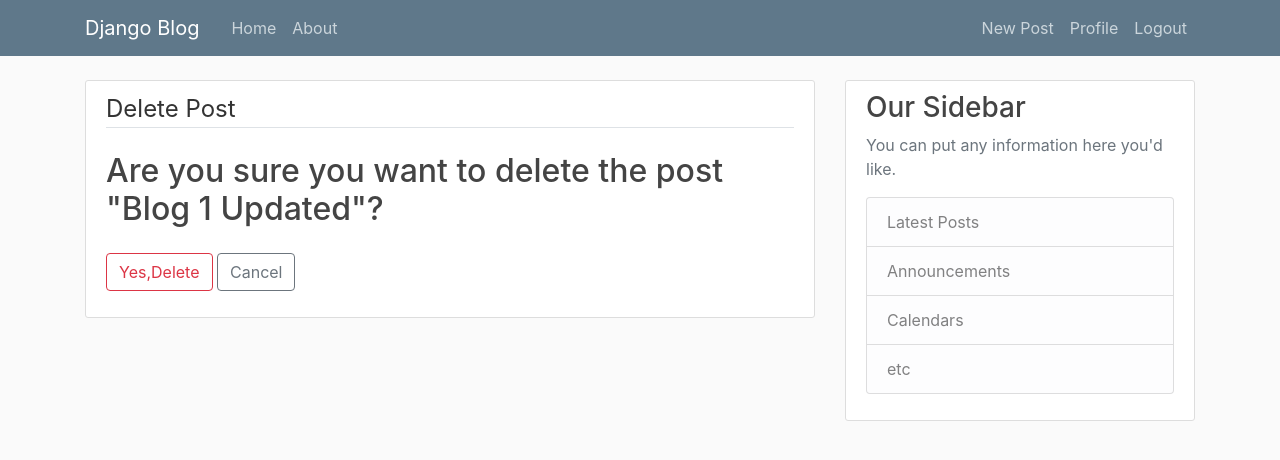
After one commit to sansairama/django_project, a Django app: page /posts/1/delete/ in a window 1280 px wide. The commit adds this page. Shown: the top 460 px of the page. Run offline with Django 3.2, Linux system fonts and the light colour scheme; a user stored in the database is signed in; data comes from the database, SQL or seed files in the repository; both versions use the stored data as it was after the commit; some libraries are stand-ins or nearby versions.

Commit message:
edited and added update and delete post

```diff
--- a/learn/blog/templates/blog/base.html
+++ b/learn/blog/templates/blog/base.html
@@ -31,6 +31,7 @@
               <!-- Navbar Right Side -->
               <div class="navbar-nav">
                 {% if user.is_authenticated %}
+                <a class="nav-item nav-link" href="{% url 'post_create' %}">New Post</a>
                 <a class="nav-item nav-link" href="{% url 'profile' %}">Profile</a>
                 <a class="nav-item nav-link" href="{% url 'logout' %}">Logout</a>
                 {% else %}
--- /dev/null
+++ b/learn/blog/templates/blog/post_confirm_delete.html
@@ -0,0 +1,16 @@
+{% extends "blog/base.html" %}
+{% block content %}
+    <div class="content-section">
+        <form method="POST">
+            {% csrf_token %}
+            <fieldset class="form-group">
+                <legend class="border-bottom mb-4">Delete Post</legend>
+                <h2>Are you sure you want to delete the post "{{ object.title }}"?</h2>
+            </fieldset>
+            <div class="form-group">
+                <button class="btn btn-outline-danger" type="submit">Yes,Delete</button>
+                <a class="btn btn-outline-secondary" href="{% url 'post_detail' object.id %}">Cancel</a>
+            </div>
+        </form>
+    </div>
+{% endblock content %}
--- a/learn/blog/templates/blog/post_detail.html
+++ b/learn/blog/templates/blog/post_detail.html
@@ -5,6 +5,12 @@
           <div class="article-metadata">
             <a class="mr-2" href="#">{{ object.author }}</a>
             <small class="text-muted">{{ object.date_posted | date:"F d, Y" }}</small>
+            {% if object.author == user %}
+              <div>
+              <a class = "btn btn-secondary btn-sm mt-1 mb-1" href= "{% url 'post_update' object.id %}">Update</a>
+              <a class = "btn btn-danger btn-sm mt-1 mb-1" href = "{% url 'post_delete' object.id %}">Delete</a>
+              </div>
+            {% endif %}
           </div>
           <h2 class="article-title">{{ object.title }}</h2>
           <p class="article-content">{{ object.content }}</p>
--- a/learn/blog/urls.py
+++ b/learn/blog/urls.py
@@ -3,13 +3,15 @@
     PostListView,
     PostDetailView,
     PostCreateView,
-    PostUpdateView
+    PostUpdateView,
+    PostDeleteView
     )
 from . import views
 urlpatterns = [
     path('',PostListView.as_view(),name='blog-home'),
      path('posts/<int:pk>',PostDetailView.as_view(),name='post_detail'),
      path('posts/new',PostCreateView.as_view(),name='post_create'),
+     path('posts/<int:pk>/delete/',PostDeleteView.as_view(),name='post_delete'),
      path('posts/<int:pk>/update/',PostUpdateView.as_view(),name='post_update'),
      #the pk value helps us to go to the post that we want to(primary key)
     path('about/',views.about,name='blog-about')#this doesnt needed to be added to the project url page it will recoznise it automatically.
--- a/learn/blog/views.py
+++ b/learn/blog/views.py
@@ -4,7 +4,8 @@
     ListView,
     DetailView,
     CreateView,
-    UpdateView
+    UpdateView,
+    DeleteView
 )
 from .models import Post
 #some fake posts to see how things work.
@@ -42,6 +43,14 @@
         if self.request.user == post.author:
             return True
         return False
+class PostDeleteView(LoginRequiredMixin,UserPassesTestMixin,DeleteView):
+    model=Post
+    success_url = '/'
+    def test_func(self):#to make sure that the login user can delete in his own project
+        post=self.get_object()
+        if self.request.user == post.author:
+            return True
+        return False
 # this is what a user will see.We also need to map a url pattern to this view function.
 def about(request):
     return render(request, 'blog/about.html',{ 'title':'About'})
```
Also changed, not shown: learn/db.sqlite3.
